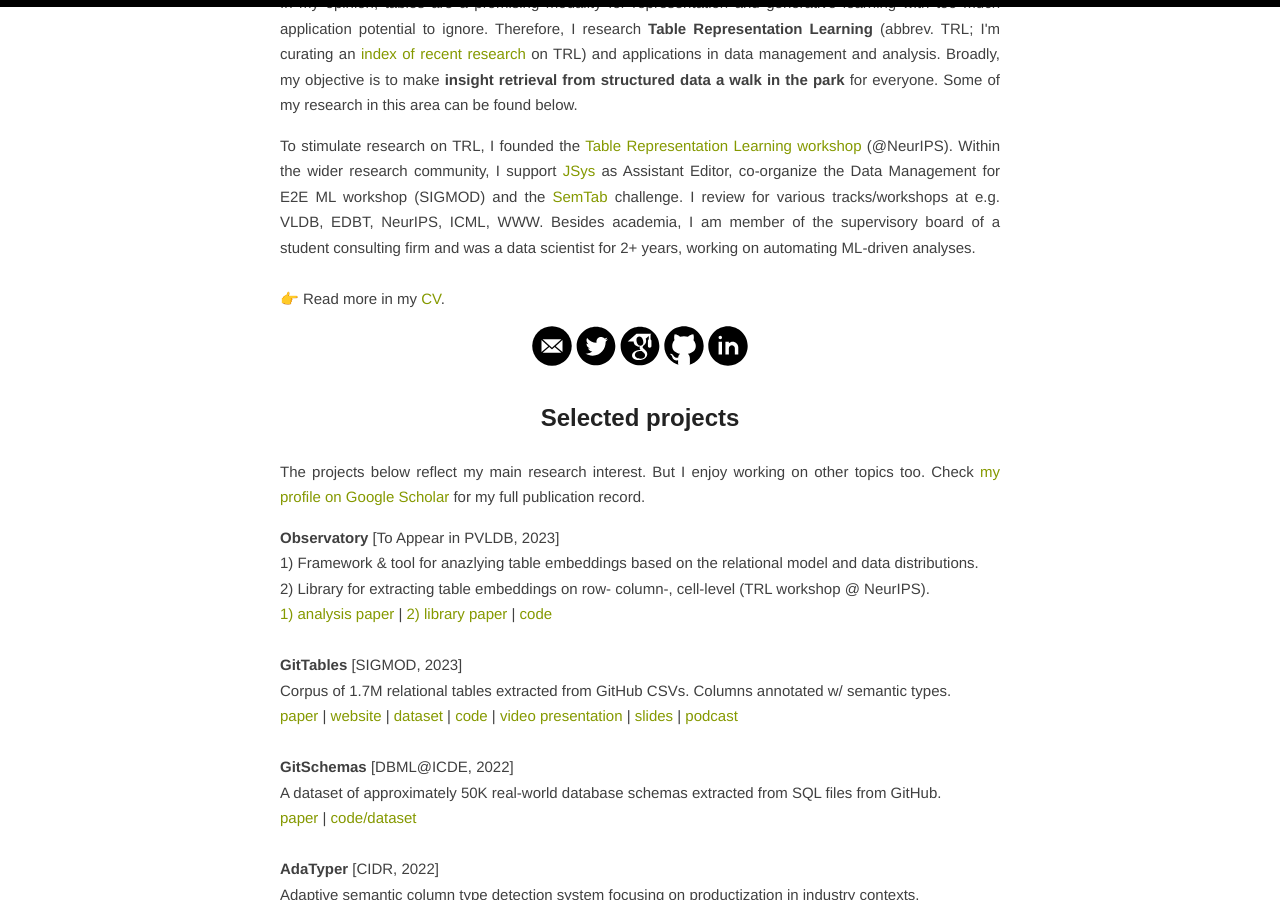
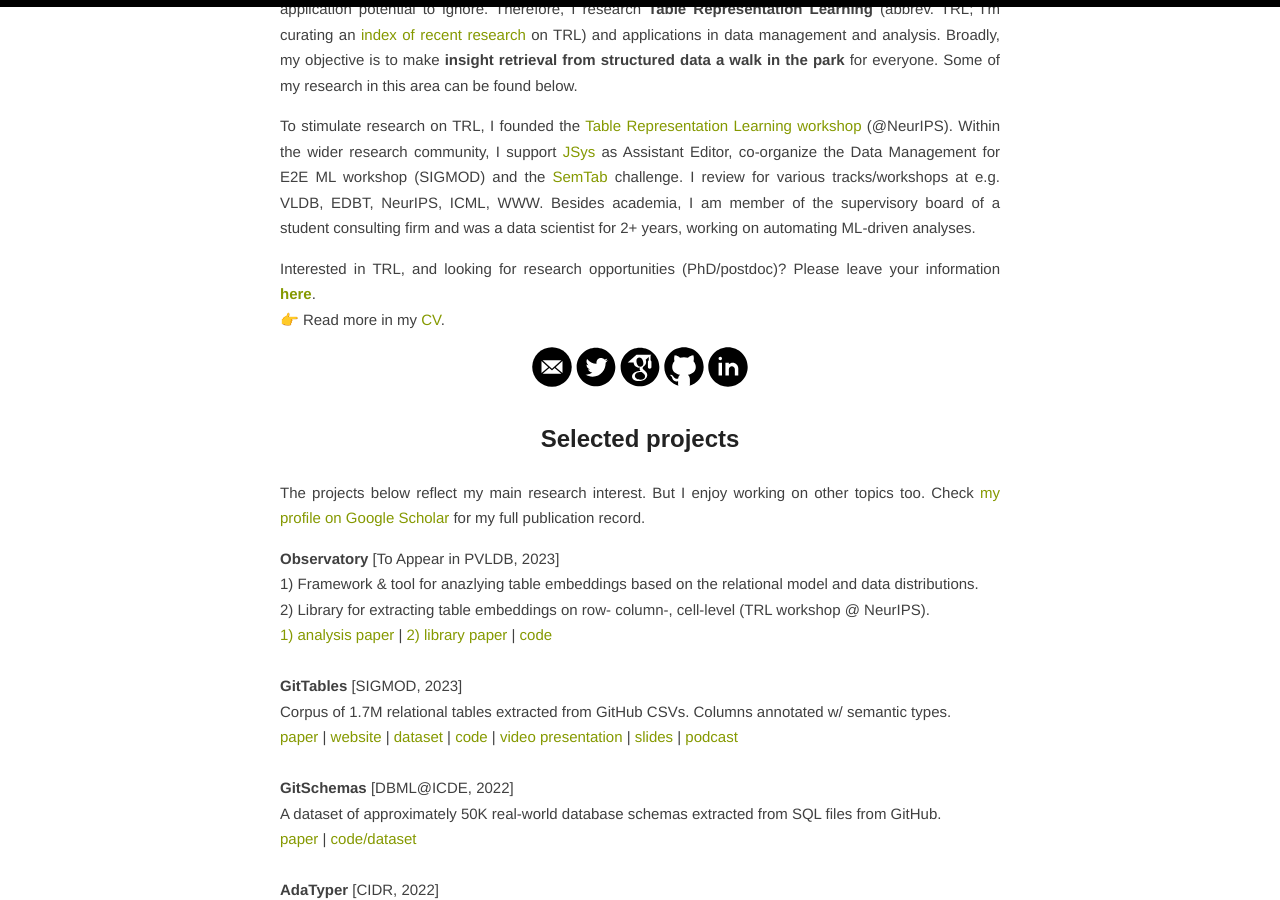
Before and after one commit to madelonhulsebos/madelonhulsebos.github.io, a Jekyll site: the page built from index.html, in a window 1280 px wide and 900 px high, scrolled down 450 px. Built offline with Jekyll 4.4.1, drawn with Linux system fonts in a browser that asks for light colours; the list of posts is cut into pages by our own code.

Commit message:
Add phd/postdoc interest form.

```diff
--- a/index.html
+++ b/index.html
@@ -5,10 +5,10 @@ layout: default
 
 <article class="page">
 
-<h1> </h1>
+<h4> </h4>
 
 <div style="text-align: center;">
-<img width="20%" src="{{ site.baseurl }}{{ site.avatar }}"/>
+<img width="18%" src="{{ site.baseurl }}{{ site.avatar }}"/>
 </div>
 
 
@@ -17,24 +17,23 @@ layout: default
  <div style="text-align: justify;">
 
   <h2>About me</h2>
-  <p>
   I'm a postdoctoral fellow at UC Berkeley with the EPIC Lab at EECS / BIDS.
   Prior to joining UCB, I did my PhD research at the <a href="https://www.uva.nl/en" target="_blank">University of Amsterdam</a> and partly at Sigma Computing and the MIT Media Lab.
-  </p>
-
   <p>
   In my opinion, tables are a promising modality for representation and generative learning with too much application potential to ignore.
   Therefore, I research <b>Table Representation Learning</b> (abbrev. TRL; I'm curating an <a href="{{ site.baseurl }}/trl" target="blank">index of recent research</a> on TRL) and applications in data management and analysis.
   Broadly, my objective is to make <b>insight retrieval from structured data a walk in the park</b> for everyone. Some of my research in this area can be found below.
   </p>
-
   <p>
   To stimulate research on TRL, I founded the <a href="https://table-representation-learning.github.io" target="blank">Table Representation Learning workshop</a> (@NeurIPS).
   Within the wider research community, I support <a href="https://jsys.org" target="_blank">JSys</a> as Assistant Editor, co-organize the Data Management for E2E ML workshop (SIGMOD) and the <a href="https://www.cs.ox.ac.uk/isg/challenges/sem-tab/" target="_blank">SemTab</a> challenge. I review for various tracks/workshops at e.g. VLDB, EDBT, NeurIPS, ICML, WWW.
   Besides academia, I am member of the supervisory board of a student consulting firm and was a data scientist for 2+ years, working on automating ML-driven analyses.
+  </p>
+  <p>
+  Interested in TRL, and looking for research opportunities (PhD/postdoc)? Please leave your information <a href="https://forms.gle/DqYMbj4uXZ5uUbAX7" target="_blank"><b>here</b></a>.
   <br>
-  <br>
-  👉 Read more in my <a href="https://madelonhulsebos.github.io/assets/CV.pdf" target="_blank">CV</a>.
+  👉 Read more in my <a href="https://madelonhulsebos.github.io/assets/CV.pdf" target="_blank"></b>CV</a>.
+</p>
 
   <div>
     <div style="text-align: center;">
```
